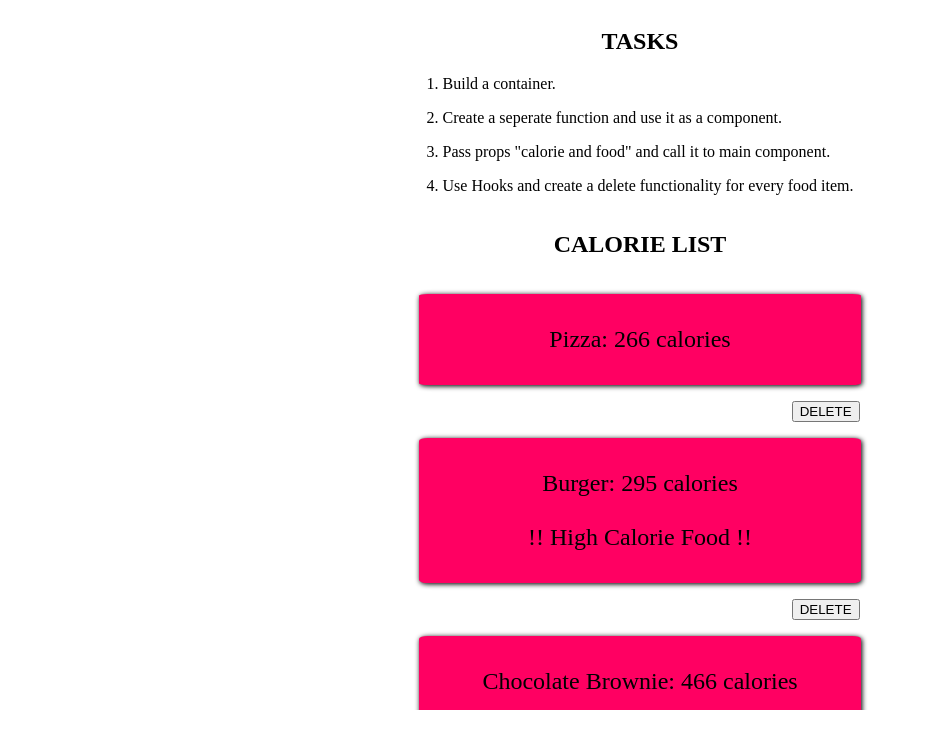
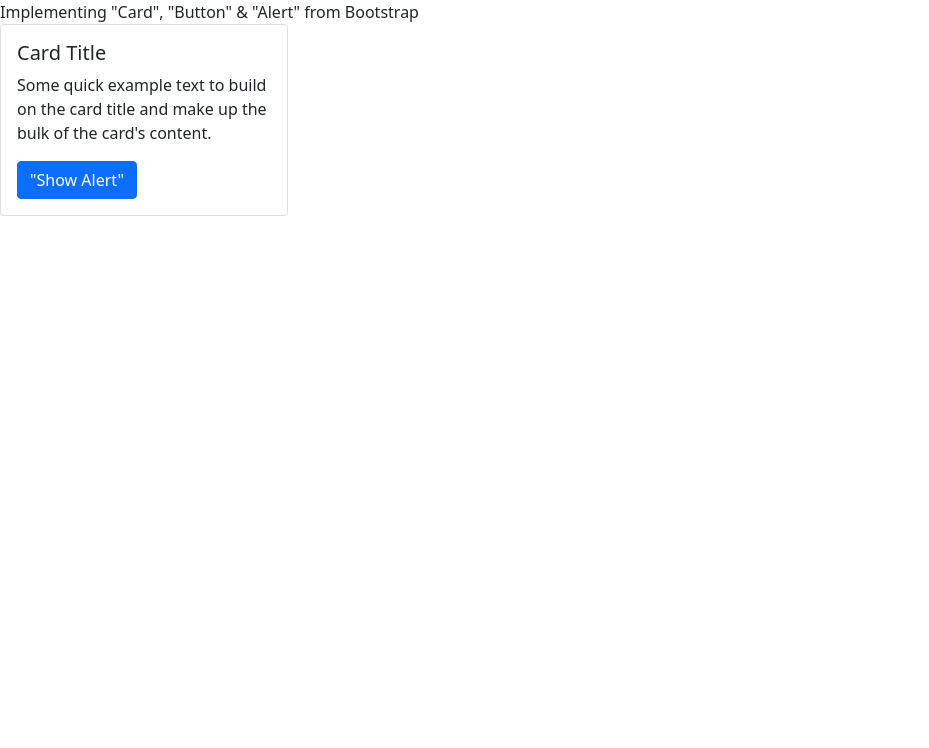
Before and after one commit to saksham-chaturvedii/DEVSNEST-Frontend, a React (Create React App) app in the folder react-js/: page / in a window 1280 px wide. Shown: the top 748 px of the page, without its empty margins (0-929 px from the left). Built offline with nearby package versions, Linux system fonts and the light colour scheme.

Commit message:
Bootstrap implementation - Card + Onclick Alert

```diff
--- a/react-js/src/App.jsx
+++ b/react-js/src/App.jsx
@@ -3,11 +3,13 @@
 // import Day18CalorieApp from "./DAY 18/App_18_Calorie";
 // import Day18ChessboardApp from "./DAY 18/App_18_Chess";
 // For Day 19, refer to index.js directly.
-import Day20CalorieApp from "./DAY 20/App_20";
+// import Day20CalorieApp from "./DAY 20/App_20";
 // import Day21CalorieApp from "./DAY 21/App_21";
 // import Day22 from "./DAY 22/App_22";
 // import Day23 from "./DAY 23/App_23";
 // import Day24 from "./DAY 24/App_24";
+import Day25 from "./DAY 25/App_25";
+
 const App = () => {
   return (
     <div>
@@ -21,11 +23,12 @@ const App = () => {
                 statements, reusuable components)
               </h2>
             </div> */}
-      <Day20CalorieApp />
+      {/* <Day20CalorieApp /> */}
       {/* <Day21CalorieApp/> */}
       {/* <Day22/> */}
       {/* <Day23 /> */}
       {/* <Day24 /> */}
+      <Day25 />
     </div>
   );
 };
--- a/react-js/src/DAY 25/App_25.jsx
+++ b/react-js/src/DAY 25/App_25.jsx
@@ -0,0 +1,53 @@
+import React, { useState } from "react";
+import { Card, Button, Alert } from "react-bootstrap";
+
+function App_25() {
+  const [alert, setAlert] = useState(false);
+
+  const showAlert = () => {
+    alert ? setAlert(false) : setAlert(true);
+  };
+
+  return (
+    <div>
+      <div> Implementing "Card", "Button" & "Alert" from Bootstrap</div>
+      {alert ? (
+        [
+          "primary",
+          "secondary",
+          "success",
+          "danger",
+          "warning",
+          "info",
+          "light",
+          "dark",
+        ].map((variant, idx) => (
+          <Alert key={idx} variant={variant}>
+            This is a {variant} alert—check it out!
+            <div>
+              {/* make it a single btn */}
+              <Button variant="primary" onClick={showAlert}>
+                "Revert"
+              </Button>
+            </div>
+          </Alert>
+        ))
+      ) : (
+        <Card style={{ width: "18rem" }}>
+          <Card.Body>
+            <Card.Title>Card Title</Card.Title>
+            <Card.Text>
+              Some quick example text to build on the card title and make up the
+              bulk of the card's content.
+            </Card.Text>
+            <Button variant="primary" onClick={showAlert}>
+              "Show Alert"
+            </Button>
+          </Card.Body>
+        </Card>
+      )}
+    </div>
+  );
+}
+
+export default App_25;
--- a/react-js/src/index.js
+++ b/react-js/src/index.js
@@ -1,6 +1,9 @@
 import React from "react";
 import ReactDOM from "react-dom";
 import App from "./App";
+import "bootstrap/dist/css/bootstrap.min.css";
+import "tailwindcss/tailwind.css";
+
 // import CounterButton from './DAY 19/App_19'
 
 ReactDOM.render(<App />, document.getElementById("root"));
```
Also changed, not shown: react-js/package.json (+7 -0 lines), 1 other file (tests, documents, lock files or other folders).
